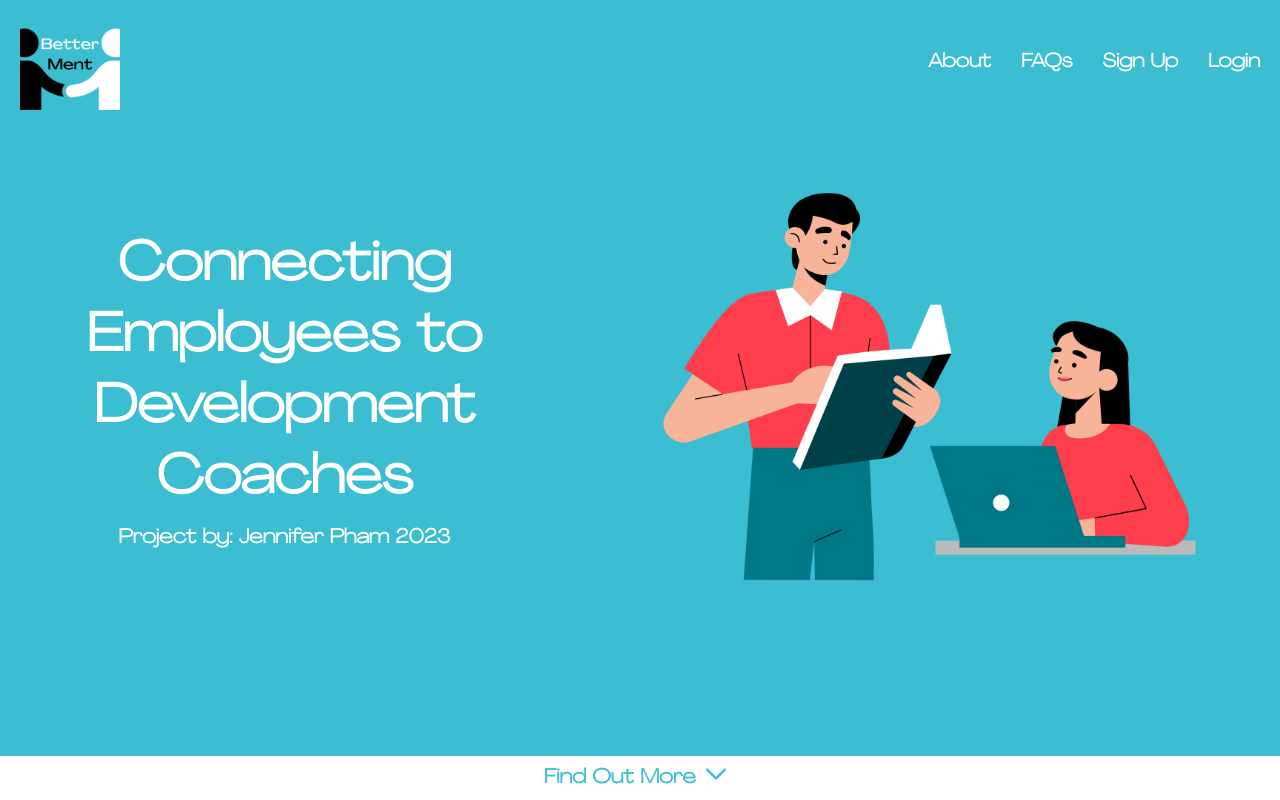
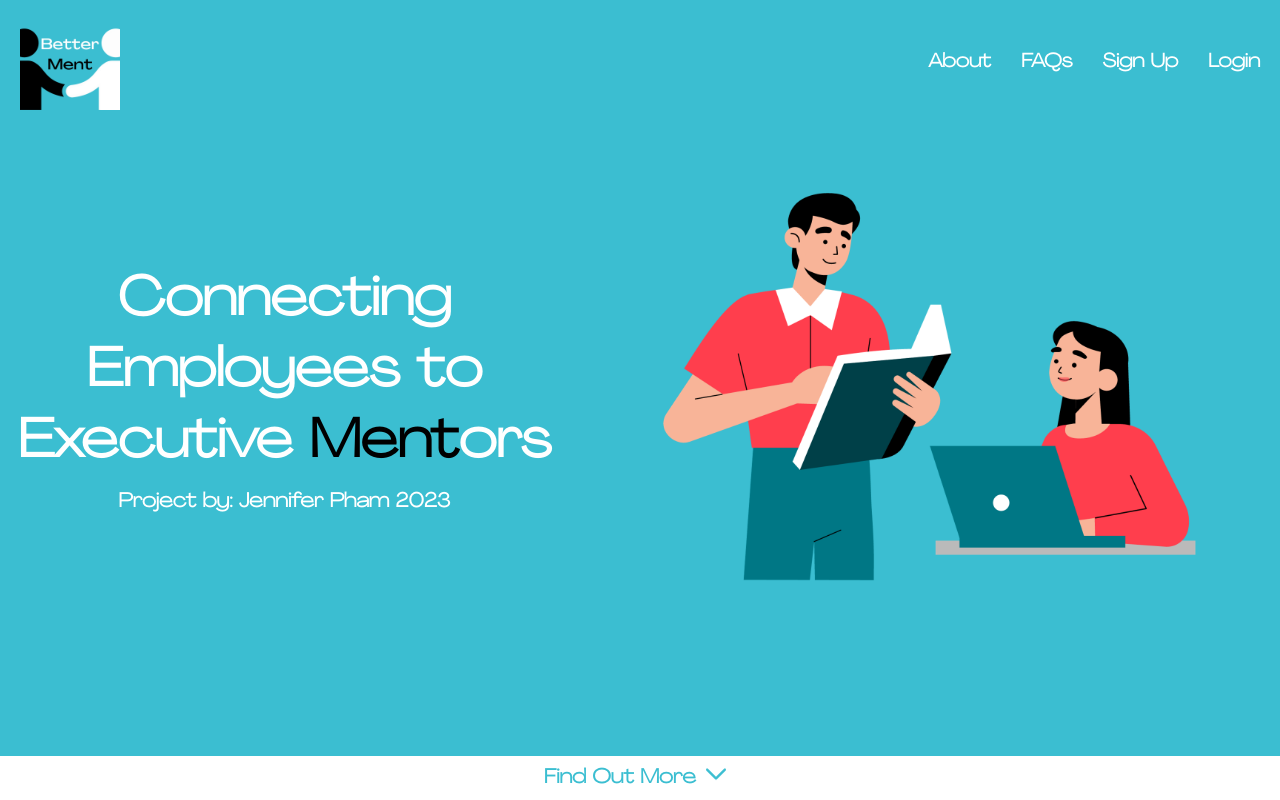
Before and after one commit to Jennipham/betterment, a React (Create React App) app: page / in a window 1280 px wide. Shown: the top 800 px of the page. Built offline with nearby package versions, Linux system fonts and the light colour scheme.

Commit message:
feat: updating terminology

```diff
--- a/src/components/styles/Top.css
+++ b/src/components/styles/Top.css
@@ -5,6 +5,10 @@
     background-color: #3BBED1;
     color: white;
     padding-top: 60px;
+}
+
+.ment{
+    color:black;
 }
 
 .text {
--- a/src/components/views/topSection.js
+++ b/src/components/views/topSection.js
@@ -7,7 +7,7 @@ const TopSection = () => {
     return (
         <div className="top-section">
             <div className="text">
-                <h1>Connecting Employees to Development Coaches</h1>
+                <h1>Connecting Employees to Executive <span className='ment'>Ment</span>ors</h1>
                 <h5>Project by: Jennifer Pham 2023</h5>
 
             </div>
```
